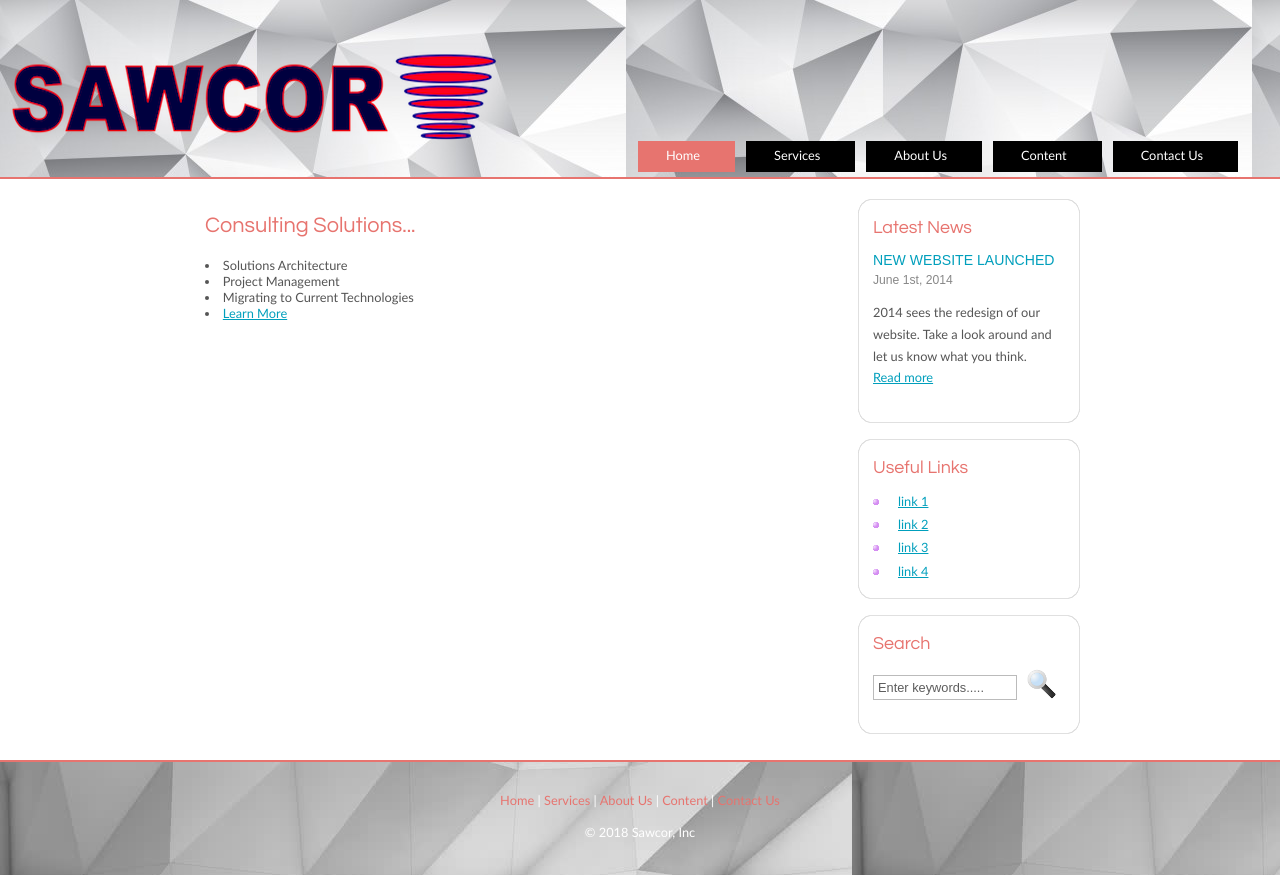
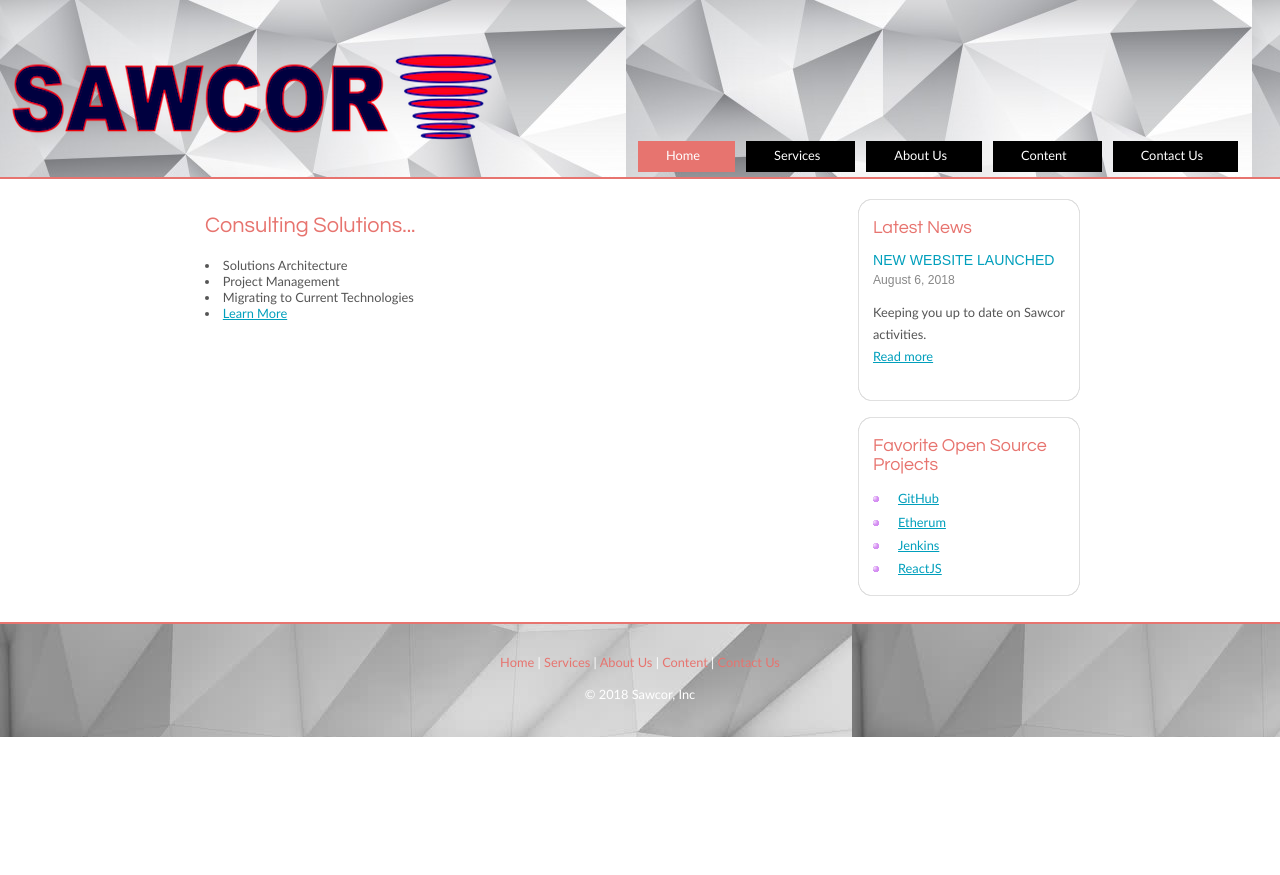
Before and after one commit to bttruckee/SawcorWebsite, a plain HTML site: page index.html in a window 1280 px wide. After the commit the page ends 800 px from the top, so only its background shows below. Drawn offline with Linux system fonts and the light colour scheme.

Commit message:
Home page updates

```diff
--- a/index.html
+++ b/index.html
@@ -38,34 +38,21 @@
             <!-- insert your sidebar items here -->
             <h3>Latest News</h3>
             <h4>New Website Launched</h4>
-            <h5>June 1st, 2014</h5>
-            <p>2014 sees the redesign of our website. Take a look around and let us know what you think.<br /><a href="#">Read more</a></p>
+            <h5>August 6, 2018</h5>
+            <p>Keeping you up to date on Sawcor activities.<br /><a href="#">Read more</a></p>
           </div>
           <div class="sidebar_base"></div>
         </div>
         <div class="sidebar">
           <div class="sidebar_top"></div>
           <div class="sidebar_item">
-            <h3>Useful Links</h3>
+            <h3>Favorite Open Source Projects</h3>
             <ul>
-              <li><a href="#">link 1</a></li>
-              <li><a href="#">link 2</a></li>
-              <li><a href="#">link 3</a></li>
-              <li><a href="#">link 4</a></li>
+              <li><a href="https://github.com/">GitHub</a></li>
+              <li><a href="https://www.ethereum.org/">Etherum</a></li>
+              <li><a href="https://jenkins.io/">Jenkins</a></li>
+              <li><a href="https://reactjs.org/">ReactJS</a></li>
             </ul>
-          </div>
-          <div class="sidebar_base"></div>
-        </div>
-        <div class="sidebar">
-          <div class="sidebar_top"></div>
-          <div class="sidebar_item">
-            <h3>Search</h3>
-            <form method="post" action="#" id="search_form">
-              <p>
-                <input class="search" type="text" name="search_field" value="Enter keywords....." />
-                <input name="search" type="image" style="border: 0; margin: 0 0 -9px 5px;" src="style/search.png" alt="Search" title="Search" />
-              </p>
-            </form>
           </div>
           <div class="sidebar_base"></div>
         </div>
```
Also changed, not shown: 1 other file.
